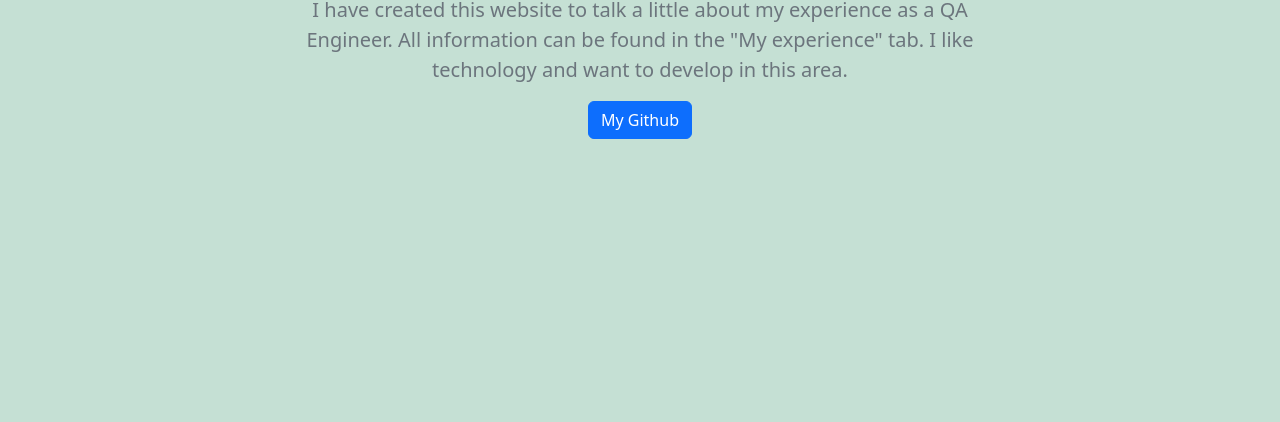
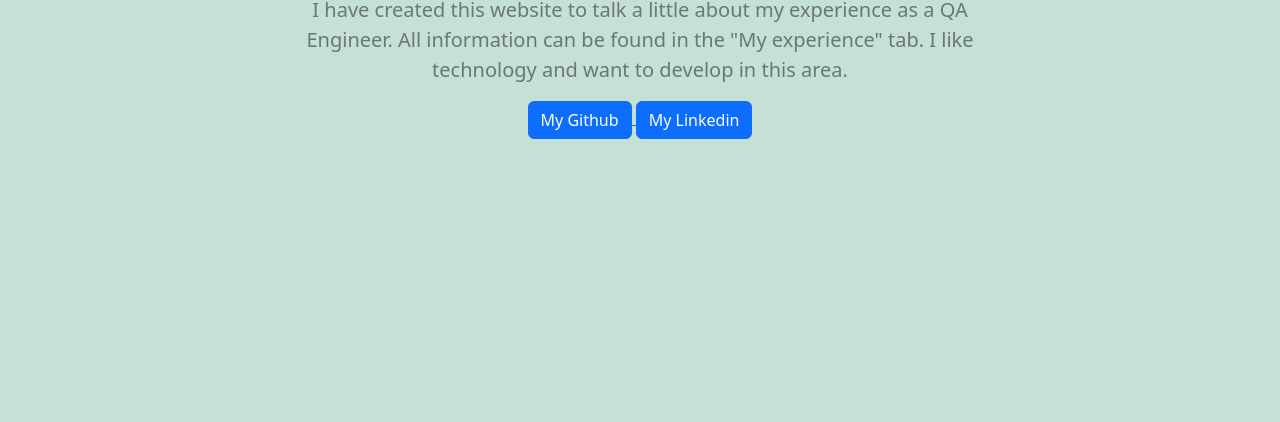
Before and after one commit to AlexanderMazhul/AlexanderMazhul.github.io, a plain HTML site: page index.html in a window 1280 px wide. Shown: the part 378-800 px from the top of the page. Drawn offline with nearby package versions, Linux system fonts and the light colour scheme.

Commit message:
adding Linkedin button

```diff
--- a/index.html
+++ b/index.html
@@ -71,6 +71,12 @@
           <a href="https://github.com/AlexanderMazhul" target="_blank">
             <button class="btn btn-primary">My Github</button>
           </a>
+          <a
+            href="https://linkedin.com/in/alexander-m-9796a1224"
+            target="_blank"
+          >
+            <button class="btn btn-primary">My Linkedin</button>
+          </a>
         </div>
       </div>
     </div>
```
